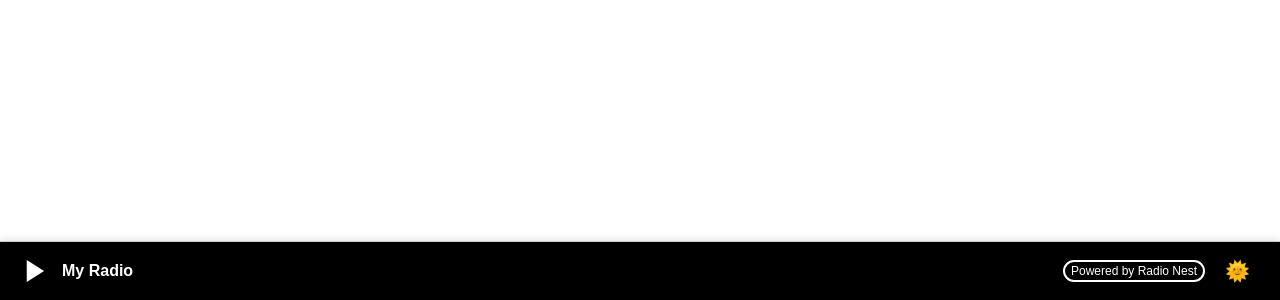
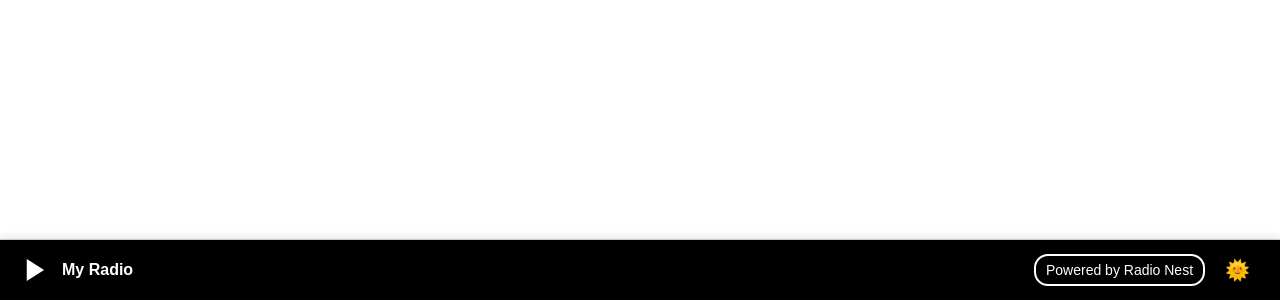
Before and after one commit to radionest01/radio-nest-sticky-player-mobile-refreshed, a plain HTML site: page index.html in a window 1280 px wide. Shown: the part 500-800 px from the top of the page. Drawn offline with Linux system fonts and the light colour scheme.

Commit message:
Update index.html

```diff
--- a/index.html
+++ b/index.html
@@ -57,14 +57,14 @@
     }
 
     .status-btn {
-      font-size: 12px;       /* original size */
-      padding: 2px 6px;      /* original padding */
-      border-radius: 12px;
+      font-size: 14px;       /* larger than original */
+      padding: 6px 10px;     /* more padding for presence */
+      border-radius: 14px;
       background: transparent;
       cursor: pointer;
       transition: box-shadow 0.3s ease;
       border: 2px solid currentColor;
-      white-space: nowrap;
+      white-space: nowrap;   /* prevent text wrapping */
     }
     .status-btn:hover { box-shadow: 0 0 6px currentColor; }
     .status-btn.pulsing { animation: pulse 2s infinite; }
```
